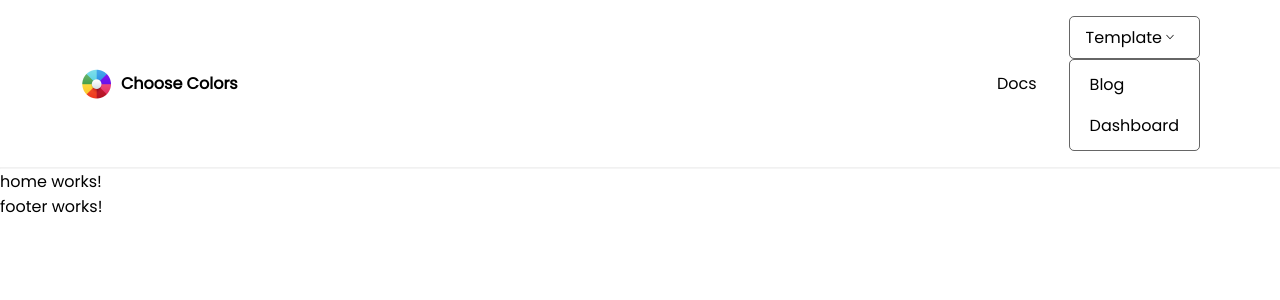
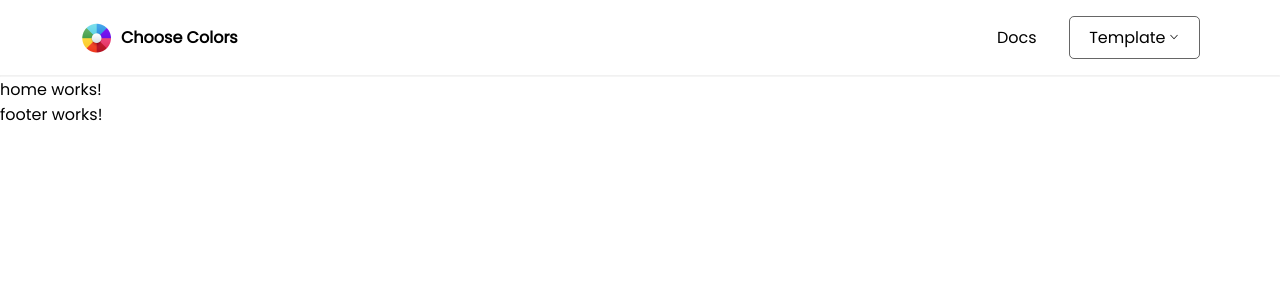
Before and after one commit to Lexsak/choose-color, an Angular app: page / in a window 1280 px wide. Shown: the top 300 px of the page. Built offline with nearby package versions, Linux system fonts and the light colour scheme.

Commit message:
dropdownlist work

```diff
--- a/src/app/layouts/navbar/navbar.component.css
+++ b/src/app/layouts/navbar/navbar.component.css
@@ -41,12 +41,16 @@ nav {
   color: var(--black-60);
 }
 
+.template-container {
+  position: relative;
+}
 .template {
   display: flex;
   border: 1px solid var(--black-60);
-  padding: 8px 16px;
+  padding: 8px 19.5px;
   border-radius: 5px;
   cursor: pointer;
+
 }
 
 .arrow-down {
@@ -56,9 +60,13 @@ nav {
 }
 
 .dropdown-list {
+  position: absolute;
   border: 1px solid var(--black-60);
   border-radius: 5px;
   padding: 4px;
+  z-index: 1001;
+  background-color: #ffffff;
+
 }
 
 .dropdown-list p {
--- a/src/app/layouts/navbar/navbar.component.html
+++ b/src/app/layouts/navbar/navbar.component.html
@@ -8,7 +8,7 @@
       <div class="docs">
         <p>Docs</p>
       </div>
-        <div class="template-container">
+      <div class="template-container" (mouseenter)="DropDownListTrue()" (mouseleave)="DropDownListFalse()">
         <div class="template">
           <p>Template</p>
           <div>
@@ -24,18 +24,15 @@
               xmlns="http://www.w3.org/2000/svg"
               xmlns:xlink="http://www.w3.org/1999/xlink"
             >
-                <polygon
-                  points="396.6,160 416,180.7 256,352 96,180.7 115.3,160 256,310.5 "
-                />
+              <polygon points="396.6,160 416,180.7 256,352 96,180.7 115.3,160 256,310.5 " />
             </svg>
           </div>
         </div>
 
         <!-- Dropdown List -->
-          <div class="dropdown-list">
+        <div class="dropdown-list" *ngIf="isDropDown" >
           <p *ngFor="let link of dropDownListLinks" routerLink="{{link}}">{{link}}</p>
         </div>
-
       </div>
     </div>
   </div>
--- a/src/app/layouts/navbar/navbar.component.ts
+++ b/src/app/layouts/navbar/navbar.component.ts
@@ -7,4 +7,13 @@ import { Component } from '@angular/core';
 })
 export class NavbarComponent {
   dropDownListLinks: string[] = ['blog', 'dashboard'];
+  isDropDown: boolean = false;
+
+  DropDownListTrue() {
+    this.isDropDown = true;
+  }
+
+  DropDownListFalse() {
+    this.isDropDown = false;
+  }
 }
```
Lines whose indentation alone changed are shown as unchanged.
